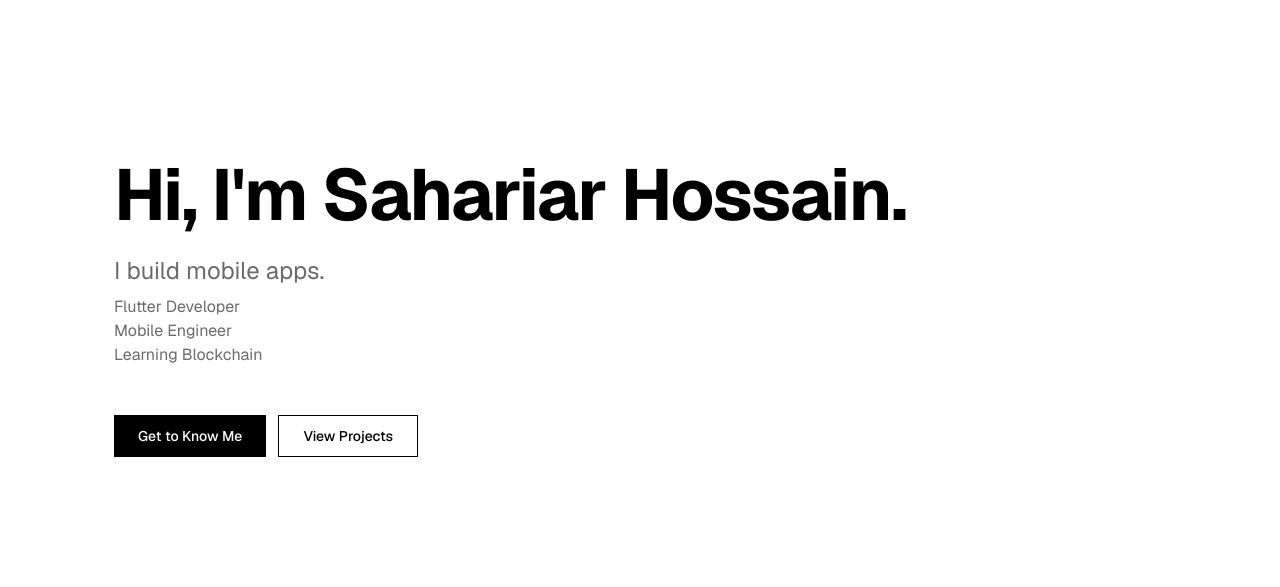
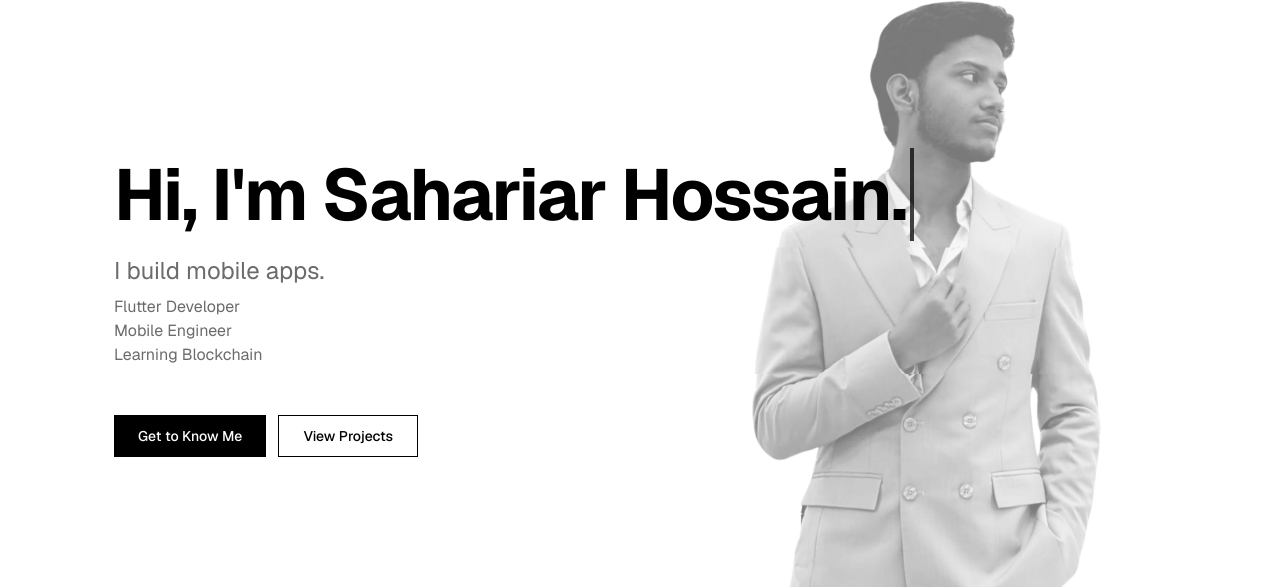
Before and after one commit to Shahriar385/sahariar-portfolio, a Next.js app: page / in a window 1280 px wide. Shown: the part 166-753 px from the top of the page. Built offline with nearby package versions, Linux system fonts and the light colour scheme; no server answers; the database is empty.

Commit message:
Added my Image

```diff
--- a/app/globals.css
+++ b/app/globals.css
@@ -119,6 +119,7 @@
   * {
     @apply border-border outline-ring/50;
   }
+
   body {
     @apply bg-background text-foreground;
   }
@@ -130,3 +131,122 @@
   animation: none;
   mix-blend-mode: normal;
 }
+
+@layer utilities {
+  .glitch-wrapper {
+    position: absolute;
+    top: 0;
+    left: 0;
+    width: 100%;
+    height: 100%;
+    overflow: hidden;
+    z-index: 0;
+    pointer-events: none;
+  }
+
+  /* Aggressive Image Glitch */
+  .glitch-image {
+    position: absolute;
+    top: 0;
+    left: 0;
+    width: 100%;
+    height: 100%;
+    background-image: var(--hero-img);
+    background-size: contain;
+    background-repeat: no-repeat;
+    background-position: center;
+    filter: grayscale(100%);
+    opacity: 0.6;
+    transition: opacity 0.3s ease;
+  }
+
+  @media (min-width: 1024px) {
+
+    .glitch-image,
+    .glitch-image::before,
+    .glitch-image::after {
+      background-position: right 15% center;
+    }
+  }
+
+  .glitch-image::before,
+  .glitch-image::after {
+    content: '';
+    position: absolute;
+    top: 0;
+    left: 0;
+    width: 100%;
+    height: 100%;
+    background-image: var(--hero-img);
+    background-size: contain;
+    background-repeat: no-repeat;
+    background-position: inherit;
+    pointer-events: none;
+    opacity: 0.9;
+  }
+
+  .glitch-image::before {
+    left: 2px;
+    text-shadow: -2px 0 #ff00c1;
+    animation: glitch-anim-1 5s infinite linear alternate-reverse;
+  }
+
+  .glitch-image::after {
+    left: -2px;
+    text-shadow: 2px 0 #00fff9;
+    animation: glitch-anim-2 5s infinite linear alternate-reverse;
+  }
+
+}
+
+@keyframes glitch-anim-1 {
+  0% {
+    clip-path: inset(10% 0 85% 0);
+  }
+
+  20% {
+    clip-path: inset(42% 0 23% 0);
+  }
+
+  40% {
+    clip-path: inset(63% 0 27% 0);
+  }
+
+  60% {
+    clip-path: inset(34% 0 55% 0);
+  }
+
+  80% {
+    clip-path: inset(86% 0 3% 0);
+  }
+
+  100% {
+    clip-path: inset(12% 0 79% 0);
+  }
+}
+
+@keyframes glitch-anim-2 {
+  0% {
+    clip-path: inset(65% 0 12% 0);
+  }
+
+  20% {
+    clip-path: inset(18% 0 74% 0);
+  }
+
+  40% {
+    clip-path: inset(41% 0 55% 0);
+  }
+
+  60% {
+    clip-path: inset(92% 0 7% 0);
+  }
+
+  80% {
+    clip-path: inset(66% 0 32% 0);
+  }
+
+  100% {
+    clip-path: inset(95% 0 3% 0);
+  }
+}
--- a/components/Hero.tsx
+++ b/components/Hero.tsx
@@ -1,10 +1,43 @@
+"use client"
+
+import { useState, useEffect } from "react"
+
 export default function Hero() {
+  const fullText = "Hi, I'm Sahariar Hossain."
+  const [displayText, setDisplayText] = useState("")
+
+  useEffect(() => {
+    let i = 0
+    const timer = setInterval(() => {
+      if (i < fullText.length) {
+        setDisplayText(fullText.slice(0, i + 1))
+        i++
+      } else {
+        clearInterval(timer)
+      }
+    }, 100)
+    return () => clearInterval(timer)
+  }, [])
+
   return (
-    <section className="min-h-[100dvh] w-full flex items-center justify-center snap-start snap-always">
-      <div className="w-full mx-auto max-w-[1100px] px-6 py-20">
+    <section className="relative min-h-[100dvh] w-full flex items-center justify-center snap-start snap-always overflow-hidden">
+      {/* Background Image with Glitch Effect */}
+      <div className="glitch-wrapper">
+        <div
+          className="glitch-image"
+          style={{
+            '--hero-img': 'url(/hero-image.png)'
+          } as React.CSSProperties}
+        />
+      </div>
+
+      <div className="relative z-10 w-full mx-auto max-w-[1100px] px-6 py-20">
         <div className="space-y-6">
           <h1 className="text-4xl font-bold tracking-tight md:text-6xl lg:text-7xl">
-            <span className="text-pretty">Hi, I'm Sahariar Hossain.</span>
+            <span className="text-pretty">
+              {displayText}
+              <span className="animate-pulse border-r-4 border-foreground ml-1"></span>
+            </span>
           </h1>
 
           <div className="space-y-2">
```
Also changed, not shown: public/hero-image.png (added).
